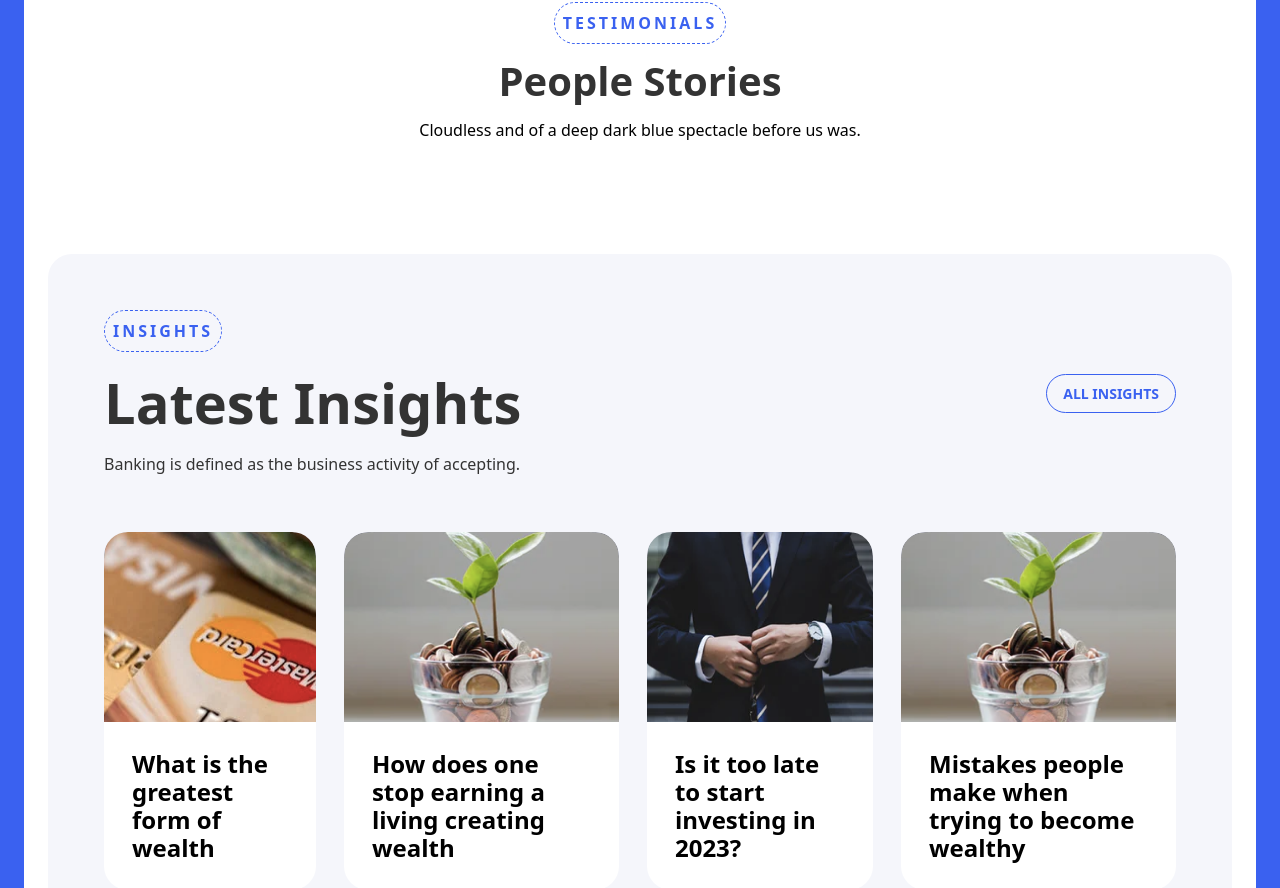
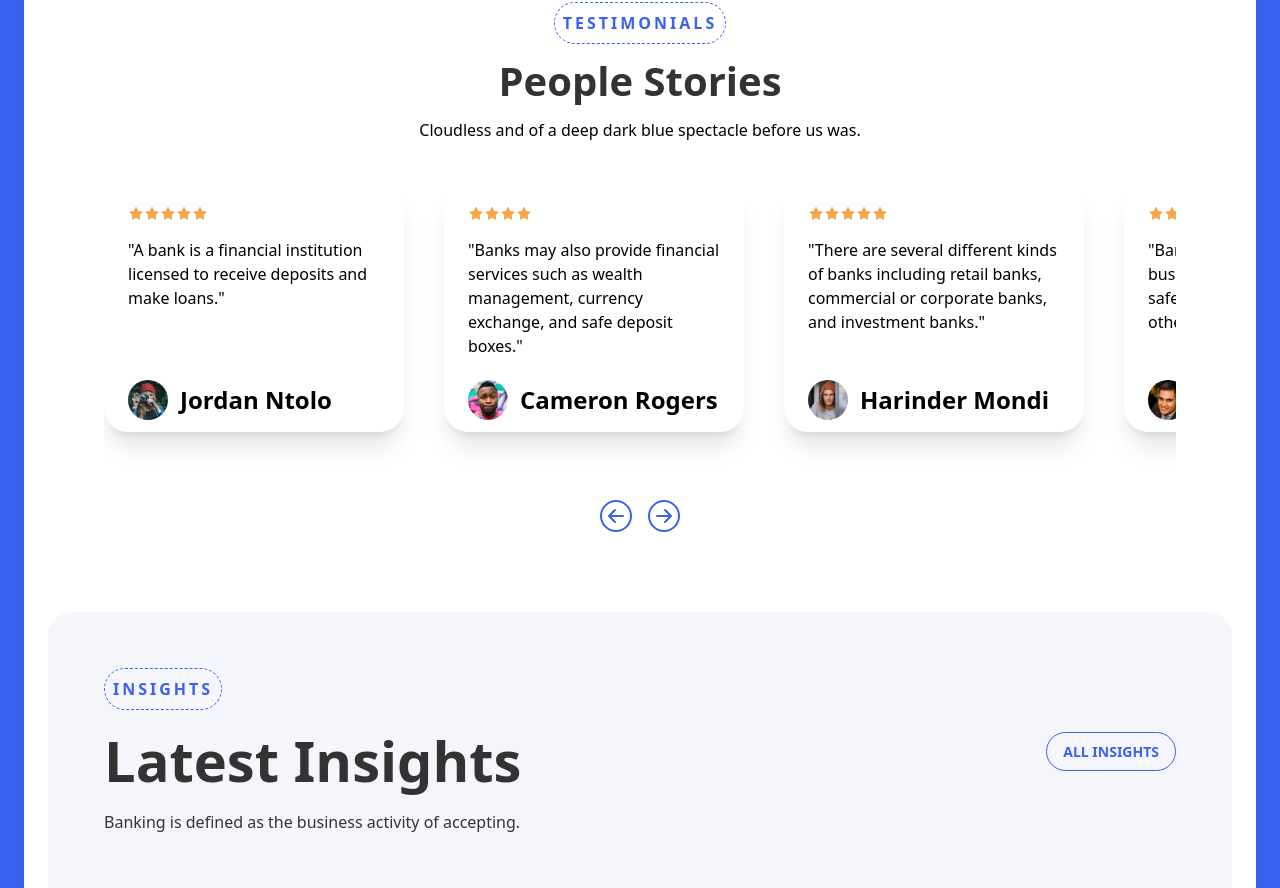
Before and after one commit to Andreyhuey/evobank, a React (Vite) app: page / in a window 1280 px wide. Shown: the part 4832-5720 px from the top of the page. Built offline with nearby package versions, Linux system fonts and the light colour scheme.

Commit message:
Testimonial component completed

```diff
--- a/package.json
+++ b/package.json
@@ -19,7 +19,8 @@
     "react-icons": "^4.10.1",
     "react-router-dom": "^6.15.0",
     "react-scroll": "^1.8.9",
-    "sort-by": "^1.2.0"
+    "sort-by": "^1.2.0",
+    "styled-components": "^6.0.8"
   },
   "devDependencies": {
     "@types/react": "^18.2.15",
--- a/src/components/Stories.tsx
+++ b/src/components/Stories.tsx
@@ -25,13 +25,13 @@
   };
 }
 
-const Stories = ({ item }: Prop) => {
-  const { id, name, displayPicture, story, stars } = item;
+const Stories = ({ item, index }: Prop) => {
+  const { name, displayPicture, story, stars } = item;
 
   return (
     <div
       className="rounded-3xl p-6 flex flex-col gap-4 min-w-[300px] min-h-[250px] shadow-xl relative hover:bg-[#0F0901] hover:text-white transition duration-300 ease-in-out  cursor-pointer"
-      key={id}
+      key={index}
     >
       <div>
         <IconRenderer numberOfIcons={stars} />
--- a/src/components/Testimonials.tsx
+++ b/src/components/Testimonials.tsx
@@ -1,31 +1,33 @@
-// import styled from "styled-components";
-// import { TestimonialData } from "../constants";
-// import { Stories } from ".";
+import styled from "styled-components";
+import { TestimonialData } from "../constants";
+import { Stories } from ".";
+import { BsArrowLeftCircle, BsArrowRightCircle } from "react-icons/bs";
 
-// const Main = styled.div`
-//   overflow-x: scroll;
-//   scroll-behavior: smooth;
+const Main = styled.div`
+  overflow-x: scroll;
+  scroll-behavior: smooth;
 
-//   &::-webkit-scrollbar {
-//     display: none;
-//   }
-// `;
+  &::-webkit-scrollbar {
+    display: none;
+  }
+`;
 
 const Testimonials = () => {
-  // const slideLeft = () => {
-  //   const slider = document.getElementById("slider");
-  //   if (slider === null) {
-  //     return "";
-  //   }
-  //   slider.scrollLeft = slider.scrollLeft - 950;
-  // };
-  // const slideRight = () => {
-  //   const slider = document.getElementById("slider");
-  //   if (slider === null) {
-  //     return "";
-  //   }
-  //   slider.scrollLeft = slider.scrollLeft + 950;
-  // };
+  const slideLeft = () => {
+    const slider = document.getElementById("slider");
+    if (slider === null) {
+      return "";
+    }
+    slider.scrollLeft = slider.scrollLeft - 600;
+  };
+  const slideRight = () => {
+    const slider = document.getElementById("slider");
+    if (slider === null) {
+      return "";
+    }
+    slider.scrollLeft = slider.scrollLeft + 600;
+  };
+
   return (
     <div id="stories" className="px-6 md:px-20 py-10 ">
       <>
@@ -41,15 +43,33 @@
           <p>Cloudless and of a deep dark blue spectacle before us was.</p>
         </div>
       </>
-      <main className="py-4 ">
-        <div className="flex items-center gap-x-10 lg:gap-x-12 min-w-fit">
-          {/* {TestimonialData?.map((item, index) => (
+
+      <Main id="slider" className="w-[100%] py-10">
+        <div className="flex items-center gap-x-8 lg:gap-x-10 ">
+          {TestimonialData?.map((item, index) => (
             <>
-              <Stories key={index} index={index} />
+              <Stories item={item} key={index} index={index} />
             </>
-          ))} */}
+          ))}
         </div>
-      </main>
+      </Main>
+
+      <div className="flex justify-center pt-7 items-center">
+        <div className="flex items-center justify-center gap-4">
+          <span onClick={slideLeft}>
+            <BsArrowLeftCircle
+              size={32}
+              className="text-[#3A61F0] cursor-pointer hover:scale-110 transition duration-300 ease-in-out"
+            />
+          </span>
+          <span onClick={slideRight}>
+            <BsArrowRightCircle
+              size={32}
+              className="text-[#3A61F0] cursor-pointer hover:scale-110 transition duration-300 ease-in-out"
+            />
+          </span>
+        </div>
+      </div>
     </div>
   );
 };
```
Also changed, not shown: 1 other file (tests, documents, lock files or other folders).
